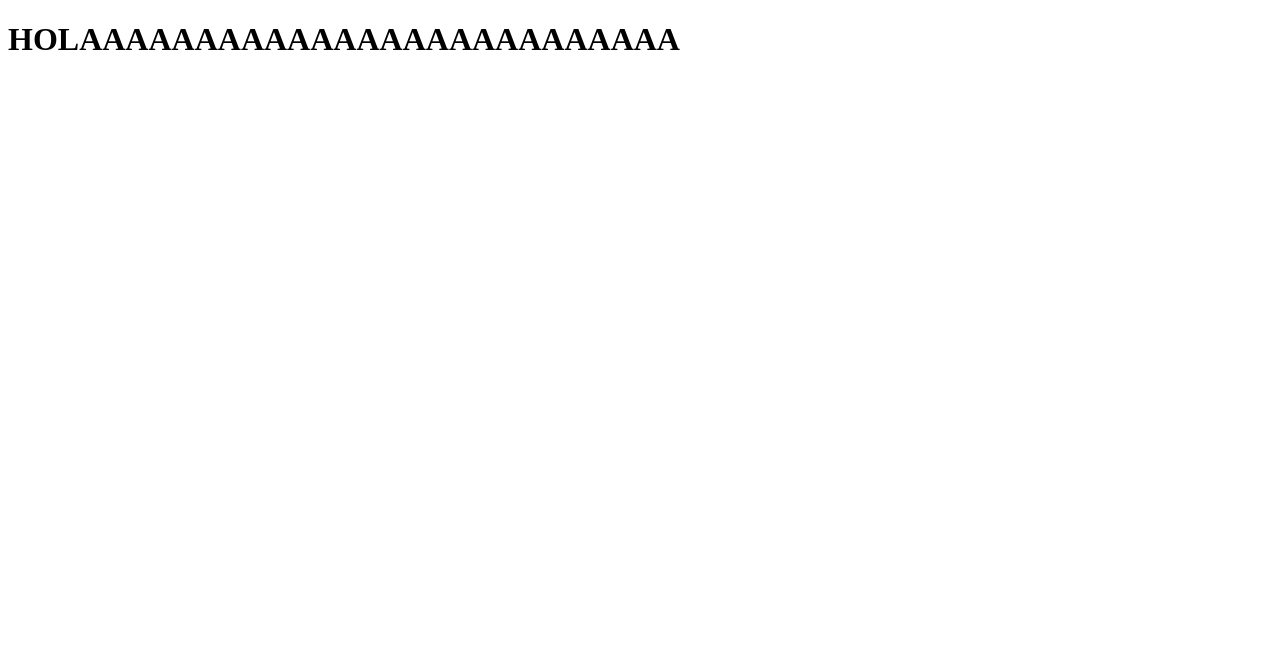
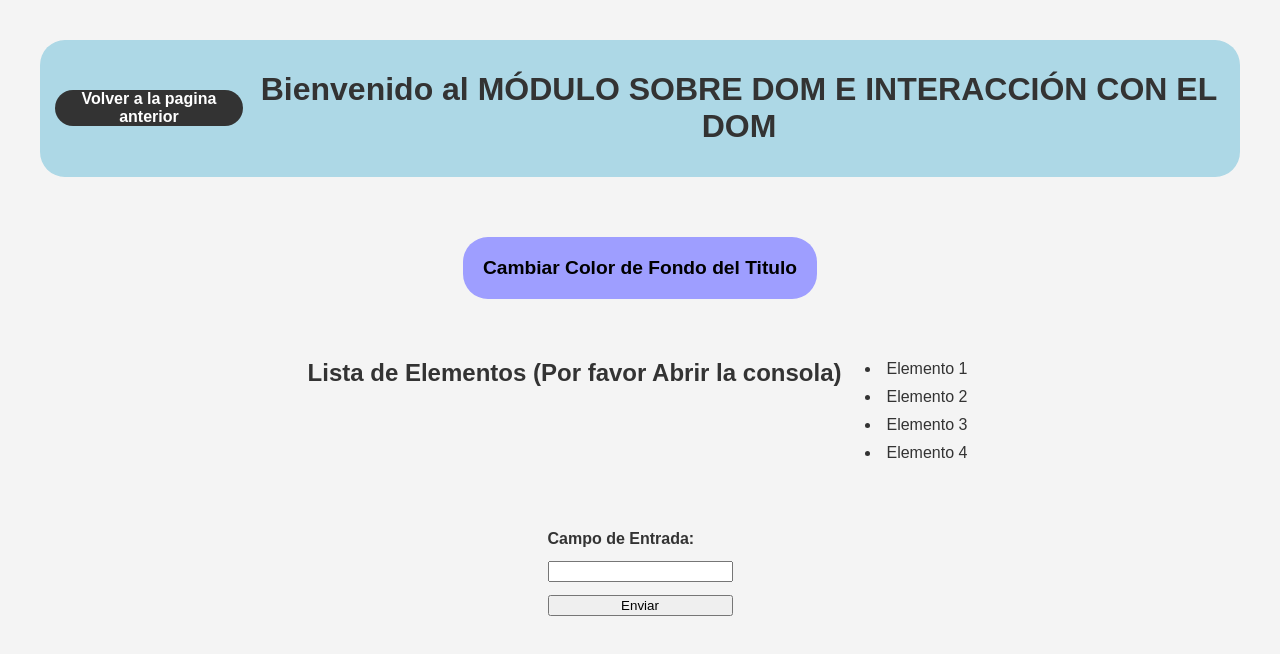
Before and after one commit to wilmer990413/GUIAS, a plain HTML site: page GUIA-DOM/index.html in a window 1280 px wide. Drawn offline with Linux system fonts and the light colour scheme.

Commit message:
Preguntas DOM

```diff
--- a/GUIA-DOM/index.html
+++ b/GUIA-DOM/index.html
@@ -3,9 +3,33 @@
 <head>
     <meta charset="UTF-8">
     <meta name="viewport" content="width=device-width, initial-scale=1.0">
-    <title>Document</title>
+    <link rel="stylesheet" href="styles.css">
+    <title>Página de Nivelacion</title>
 </head>
 <body>
-    <h1>HOLAAAAAAAAAAAAAAAAAAAAAAAAAA</h1>
+    <header id="elemento-objetivo">
+        <a href="../index.html">Volver a la pagina anterior</a>
+        <h1>Bienvenido al MÓDULO SOBRE DOM E INTERACCIÓN CON EL DOM</h1>
+    </header>
+    <section class="container">
+        <button id="boton-cambiar-color">Cambiar Color de Fondo del Titulo</button>
+    </section>
+    <section class="container">
+        <h2>Lista de Elementos (Por favor Abrir la consola)</h2>
+        <ul id="lista">
+            <li>Elemento 1</li>
+            <li>Elemento 2</li>
+            <li>Elemento 3</li>
+            <li>Elemento 4</li>
+        </ul>
+    </section>
+    <section class="container">
+        <form id="miFormulario">
+            <label for="campoEntrada">Campo de Entrada:</label>
+            <input type="text" id="campoEntrada" name="campoEntrada" required>
+            <button type="submit">Enviar</button>
+        </form>
+    </section>
+    <script src="./index.js"></script>
 </body>
 </html>
--- /dev/null
+++ b/GUIA-DOM/index.js
@@ -0,0 +1,42 @@
+// 1. Escribir una función en JavaScript que tome un botón en el DOM y, al hacer click en él, cambie el color de fondo de un elemento específico en la página. Luego, agregar el botón y el elemento objetivo en el DOM y asociar la función al evento “click”.
+
+function cambiarColor() {
+    let elementoObjetivo = document.getElementById('elemento-objetivo');
+    elementoObjetivo.style.backgroundColor = getRandomColor();
+}
+
+let botonCambiarColor = document.getElementById('boton-cambiar-color');
+
+botonCambiarColor.addEventListener('click', cambiarColor);
+
+function getRandomColor() {
+    let letters = '0123456789ABCDEF';
+    let color = '#';
+    for (let i = 0; i < 6; i++) {
+      color += letters[Math.floor(Math.random() * 16)];
+    }
+    return color;
+}
+
+// 2. Crear una lista no ordenada de elementos (por ejemplo, elementos de lista) en el DOM. Implementar la delegación de eventos (event delegation) para que, al hacer clic en cualquier elemento de la lista, se muestre un mensaje en la consola que indique qué elemento de la lista se ha hecho clic.
+
+let lista = document.getElementById('lista');
+lista.addEventListener('click', function(event) {
+    if (event.target.tagName === 'LI') {
+        console.log('Elemento clicado:', event.target.textContent);
+    }
+});
+
+// 3. Agregar un formulario a tu página web con un campo de entrada y un botón "Enviar". Implementar una función que sea llamada al enviar el formulario y que valide el campo de entrada (por ejemplo, si está vacío), muestre un mensaje de error accesible si es necesario y en caso de que el formulario esté correctamente diligenciado muestre en consola un objeto con el dato que ha ingresado el usuario en el campo de entrada y un alert con el siguiente mensaje: “Formulario correctamente diligenciado”.
+
+let formulario = document.getElementById('miFormulario');
+formulario.addEventListener('submit', function(event) {
+    event.preventDefault();
+    let valorCampo = document.getElementById('campoEntrada').value;
+    if (valorCampo.trim() === '') {
+        alert('Por favor, complete el campo de entrada.');
+    } else {
+        console.log({ campoEntrada: valorCampo });
+        alert('Formulario correctamente diligenciado');
+    }
+});
--- /dev/null
+++ b/GUIA-DOM/styles.css
@@ -0,0 +1,77 @@
+body {
+    font-family: 'Arial', sans-serif;
+    margin: 0;
+    padding: 0;
+    background-color: #f4f4f4;
+    color: #333;
+}
+
+.titulo {
+    margin: 0;
+}
+
+#elemento-objetivo {
+    display: flex;
+    align-items: center;
+    justify-content: space-around;
+    padding: 10px;
+    background-color: lightblue;
+    margin: 40px;
+    border-radius: 25px;
+    text-align: center;
+}
+
+#elemento-objetivo > a{
+    text-decoration: none;
+    font-weight: 800;
+    text-align: center;
+    background-color: #333;
+    margin: 5px;
+    color: white;
+    border-radius: 20px;
+}
+
+.container{
+    display: flex;
+    padding: 20px;
+    justify-content: center;
+}
+
+#boton-cambiar-color{
+    border: none;
+    background-color: rgb(158, 158, 255);
+    border-radius: 25px;
+    color: black;
+    padding: 20px;
+    font-weight: 900;
+    font-size: larger;
+}
+
+#boton-cambiar-color:hover{
+    background-color: rgb(51, 99, 153, 201);
+    color: white;
+    cursor: pointer;
+}
+
+#lista > li{
+    padding: 5px;
+}
+
+#lista:hover{
+    cursor: pointer;
+}
+
+.mensaje-error {
+    color: red;
+}
+
+#miFormulario {
+    height: 100px;
+    display: flex;
+    flex-direction: column;
+    justify-content: space-around;
+}
+
+#miFormulario > label {
+    font-weight: 900;
+}
```
Also changed, not shown: index.html (+2 -2 lines).
